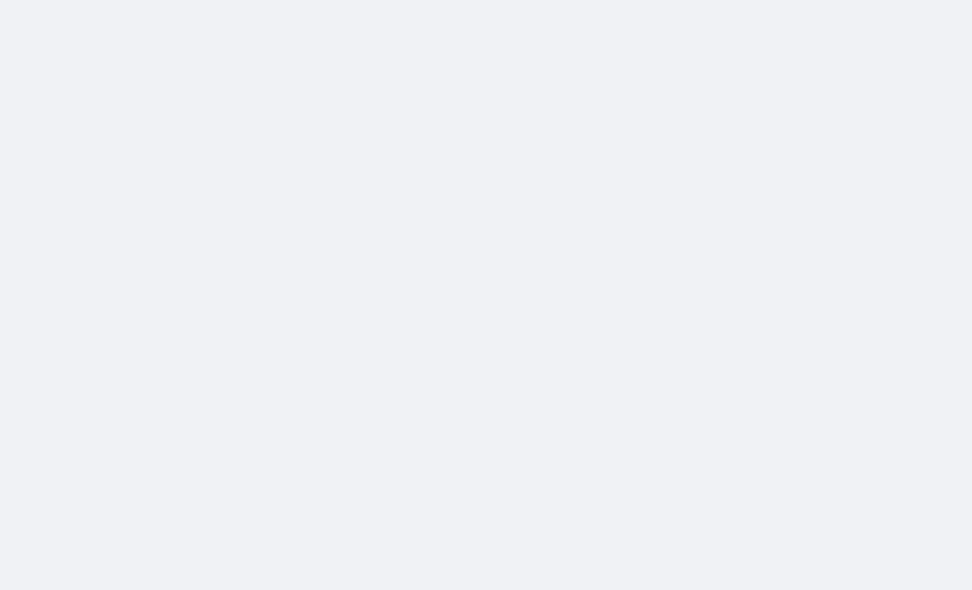
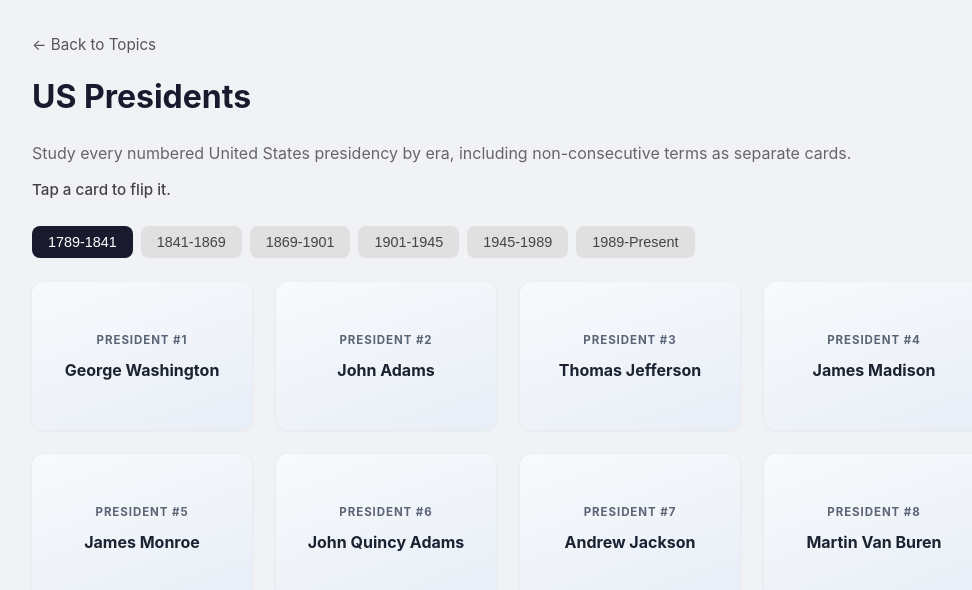
Before and after one commit to iakhil/trivial-studies, a React (Vite) app: page /us-presidents in a window 1280 px wide. Before the commit this address had no page. Shown: the top 590 px of the page, without its empty margins (132-1104 px from the left). Built offline with nearby package versions, Linux system fonts and the light colour scheme.

Commit message:
Add US presidents flashcards

```diff
--- a/src/App.css
+++ b/src/App.css
@@ -172,6 +172,14 @@
 
 .us-history-card {
   height: 190px;
+}
+
+.us-presidents-grid {
+  grid-template-columns: repeat(auto-fill, minmax(220px, 1fr));
+}
+
+.us-presidents-card {
+  height: 174px;
 }
 
 .challenge-panel {
--- a/src/App.tsx
+++ b/src/App.tsx
@@ -6,6 +6,7 @@ import CountryPopulationsPage from './pages/CountryPopulationsPage'
 import GeographyPage from './pages/GeographyPage'
 import MountainRangesPage from './pages/MountainRangesPage'
 import USHistoryPage from './pages/USHistoryPage'
+import USPresidentsPage from './pages/USPresidentsPage'
 import './App.css'
 
 function App() {
@@ -19,6 +20,7 @@ function App() {
         <Route path="/mountain-ranges" element={<MountainRangesPage />} />
         <Route path="/geography" element={<GeographyPage />} />
         <Route path="/us-history" element={<USHistoryPage />} />
+        <Route path="/us-presidents" element={<USPresidentsPage />} />
       </Routes>
     </div>
   )
--- /dev/null
+++ b/src/data/usPresidents.ts
@@ -0,0 +1,278 @@
+export interface USPresidentCard {
+  number: string;
+  name: string;
+  answer: string;
+}
+
+export interface USPresidentEra {
+  name: string;
+  cards: USPresidentCard[];
+}
+
+export const usPresidentEras: USPresidentEra[] = [
+  {
+    name: "1789-1841",
+    cards: [
+      {
+        number: "1",
+        name: "George Washington",
+        answer: "1st president. Served 1789-1797. Federalist.",
+      },
+      {
+        number: "2",
+        name: "John Adams",
+        answer: "2nd president. Served 1797-1801. Federalist.",
+      },
+      {
+        number: "3",
+        name: "Thomas Jefferson",
+        answer: "3rd president. Served 1801-1809. Democratic-Republican.",
+      },
+      {
+        number: "4",
+        name: "James Madison",
+        answer: "4th president. Served 1809-1817. Democratic-Republican.",
+      },
+      {
+        number: "5",
+        name: "James Monroe",
+        answer: "5th president. Served 1817-1825. Democratic-Republican.",
+      },
+      {
+        number: "6",
+        name: "John Quincy Adams",
+        answer: "6th president. Served 1825-1829. National Republican.",
+      },
+      {
+        number: "7",
+        name: "Andrew Jackson",
+        answer: "7th president. Served 1829-1837. Democratic.",
+      },
+      {
+        number: "8",
+        name: "Martin Van Buren",
+        answer: "8th president. Served 1837-1841. Democratic.",
+      },
+    ],
+  },
+  {
+    name: "1841-1869",
+    cards: [
+      {
+        number: "9",
+        name: "William Henry Harrison",
+        answer: "9th president. Served in 1841. Whig.",
+      },
+      {
+        number: "10",
+        name: "John Tyler",
+        answer: "10th president. Served 1841-1845. Whig.",
+      },
+      {
+        number: "11",
+        name: "James K. Polk",
+        answer: "11th president. Served 1845-1849. Democratic.",
+      },
+      {
+        number: "12",
+        name: "Zachary Taylor",
+        answer: "12th president. Served 1849-1850. Whig.",
+      },
+      {
+        number: "13",
+        name: "Millard Fillmore",
+        answer: "13th president. Served 1850-1853. Whig.",
+      },
+      {
+        number: "14",
+        name: "Franklin Pierce",
+        answer: "14th president. Served 1853-1857. Democratic.",
+      },
+      {
+        number: "15",
+        name: "James Buchanan",
+        answer: "15th president. Served 1857-1861. Democratic.",
+      },
+      {
+        number: "16",
+        name: "Abraham Lincoln",
+        answer: "16th president. Served 1861-1865. Republican.",
+      },
+      {
+        number: "17",
+        name: "Andrew Johnson",
+        answer: "17th president. Served 1865-1869. Democratic.",
+      },
+    ],
+  },
+  {
+    name: "1869-1901",
+    cards: [
+      {
+        number: "18",
+        name: "Ulysses S. Grant",
+        answer: "18th president. Served 1869-1877. Republican.",
+      },
+      {
+        number: "19",
+        name: "Rutherford B. Hayes",
+        answer: "19th president. Served 1877-1881. Republican.",
+      },
+      {
+        number: "20",
+        name: "James A. Garfield",
+        answer: "20th president. Served in 1881. Republican.",
+      },
+      {
+        number: "21",
+        name: "Chester A. Arthur",
+        answer: "21st president. Served 1881-1885. Republican.",
+      },
+      {
+        number: "22",
+        name: "Grover Cleveland",
+        answer: "22nd president. Served 1885-1889. Democratic.",
+      },
+      {
+        number: "23",
+        name: "Benjamin Harrison",
+        answer: "23rd president. Served 1889-1893. Republican.",
+      },
+      {
+        number: "24",
+        name: "Grover Cleveland",
+        answer: "24th president. Served 1893-1897. Democratic.",
+      },
+      {
+        number: "25",
+        name: "William McKinley",
+        answer: "25th president. Served 1897-1901. Republican.",
+      },
+    ],
+  },
+  {
+    name: "1901-1945",
+    cards: [
+      {
+        number: "26",
+        name: "Theodore Roosevelt",
+        answer: "26th president. Served 1901-1909. Republican.",
+      },
+      {
+        number: "27",
+        name: "William Howard Taft",
+        answer: "27th president. Served 1909-1913. Republican.",
+      },
+      {
+        number: "28",
+        name: "Woodrow Wilson",
+        answer: "28th president. Served 1913-1921. Democratic.",
+      },
+      {
+        number: "29",
+        name: "Warren G. Harding",
+        answer: "29th president. Served 1921-1923. Republican.",
+      },
+      {
+        number: "30",
+        name: "Calvin Coolidge",
+        answer: "30th president. Served 1923-1929. Republican.",
+      },
+      {
+        number: "31",
+        name: "Herbert Hoover",
+        answer: "31st president. Served 1929-1933. Republican.",
+      },
+      {
+        number: "32",
+        name: "Franklin D. Roosevelt",
+        answer: "32nd president. Served 1933-1945. Democratic.",
+      },
+    ],
+  },
+  {
+    name: "1945-1989",
+    cards: [
+      {
+        number: "33",
+        name: "Harry S. Truman",
+        answer: "33rd president. Served 1945-1953. Democratic.",
+      },
+      {
+        number: "34",
+        name: "Dwight D. Eisenhower",
+        answer: "34th president. Served 1953-1961. Republican.",
+      },
+      {
+        number: "35",
+        name: "John F. Kennedy",
+        answer: "35th president. Served 1961-1963. Democratic.",
+      },
+      {
+        number: "36",
+        name: "Lyndon B. Johnson",
+        answer: "36th president. Served 1963-1969. Democratic.",
+      },
+      {
+        number: "37",
+        name: "Richard Nixon",
+        answer: "37th president. Served 1969-1974. Republican.",
+      },
+      {
+        number: "38",
+        name: "Gerald Ford",
+        answer: "38th president. Served 1974-1977. Republican.",
+      },
+      {
+        number: "39",
+        name: "Jimmy Carter",
+        answer: "39th president. Served 1977-1981. Democratic.",
+      },
+      {
+        number: "40",
+        name: "Ronald Reagan",
+        answer: "40th president. Served 1981-1989. Republican.",
+      },
+    ],
+  },
+  {
+    name: "1989-Present",
+    cards: [
+      {
+        number: "41",
+        name: "George H. W. Bush",
+        answer: "41st president. Served 1989-1993. Republican.",
+      },
+      {
+        number: "42",
+        name: "Bill Clinton",
+        answer: "42nd president. Served 1993-2001. Democratic.",
+      },
+      {
+        number: "43",
+        name: "George W. Bush",
+        answer: "43rd president. Served 2001-2009. Republican.",
+      },
+      {
+        number: "44",
+        name: "Barack Obama",
+        answer: "44th president. Served 2009-2017. Democratic.",
+      },
+      {
+        number: "45",
+        name: "Donald J. Trump",
+        answer: "45th president. Served 2017-2021. Republican.",
+      },
+      {
+        number: "46",
+        name: "Joe Biden",
+        answer: "46th president. Served 2021-2025. Democratic.",
+      },
+      {
+        number: "47",
+        name: "Donald J. Trump",
+        answer: "47th president. Serving since 2025. Republican.",
+      },
+    ],
+  },
+];
--- a/src/pages/HomePage.tsx
+++ b/src/pages/HomePage.tsx
@@ -12,6 +12,7 @@ export default function HomePage() {
         <TopicCard title="World's Mountain Ranges" emoji="🏔️" to="/mountain-ranges" />
         <TopicCard title="Geography" emoji="🧭" to="/geography" />
         <TopicCard title="US History" emoji="📜" to="/us-history" />
+        <TopicCard title="US Presidents" emoji="🇺🇸" to="/us-presidents" />
       </div>
     </div>
   );
--- /dev/null
+++ b/src/pages/USPresidentsPage.tsx
@@ -0,0 +1,48 @@
+import { useState } from "react";
+import { Link } from "react-router-dom";
+import Flashcard from "../components/Flashcard";
+import { usPresidentEras } from "../data/usPresidents";
+
+export default function USPresidentsPage() {
+  const [activeTab, setActiveTab] = useState(0);
+  const activeEra = usPresidentEras[activeTab];
+
+  return (
+    <div className="study-page">
+      <Link to="/" className="back-link">
+        &larr; Back to Topics
+      </Link>
+      <h1>US Presidents</h1>
+      <p className="page-intro">
+        Study every numbered United States presidency by era, including
+        non-consecutive terms as separate cards.
+      </p>
+      <p className="study-note">Tap a card to flip it.</p>
+
+      <div className="continent-tabs">
+        {usPresidentEras.map((era, index) => (
+          <button
+            key={era.name}
+            className={`continent-tab${index === activeTab ? " active" : ""}`}
+            onClick={() => setActiveTab(index)}
+          >
+            {era.name}
+          </button>
+        ))}
+      </div>
+
+      <div className="countries-grid fact-grid us-presidents-grid">
+        {activeEra.cards.map((card) => (
+          <Flashcard
+            key={card.number}
+            frontLabel={`President #${card.number}`}
+            frontValue={card.name}
+            backLabel="Term"
+            backValue={card.answer}
+            wrapperClassName="us-presidents-card"
+          />
+        ))}
+      </div>
+    </div>
+  );
+}
```
